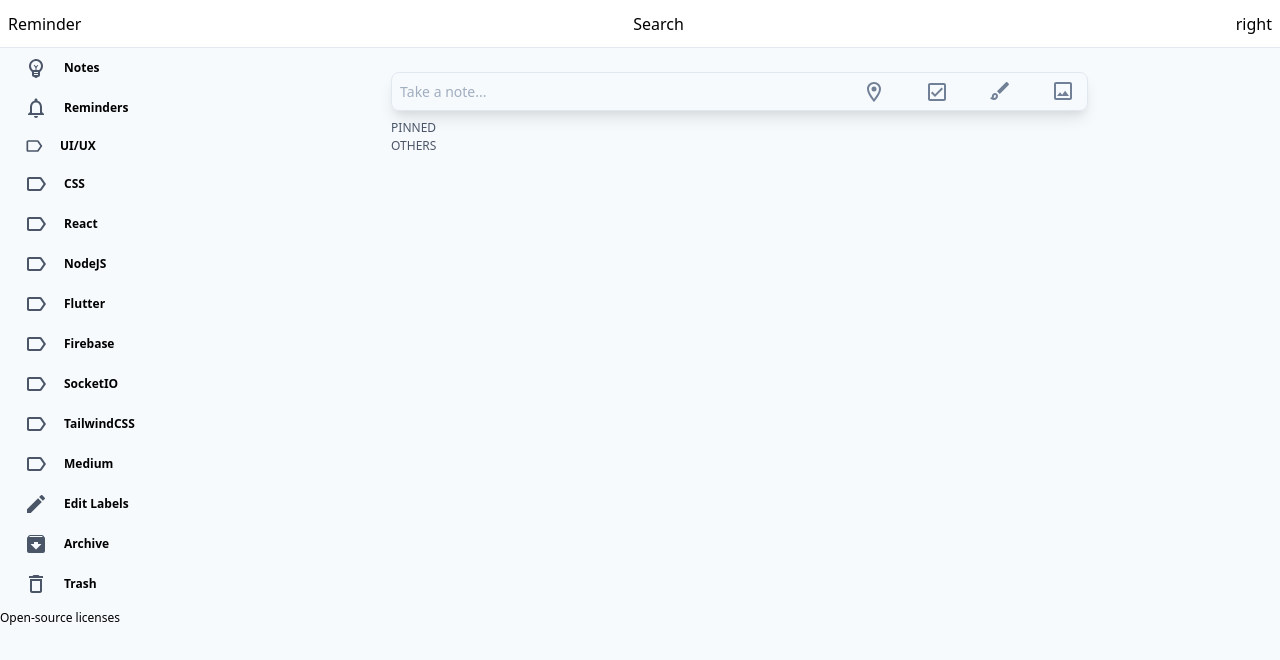
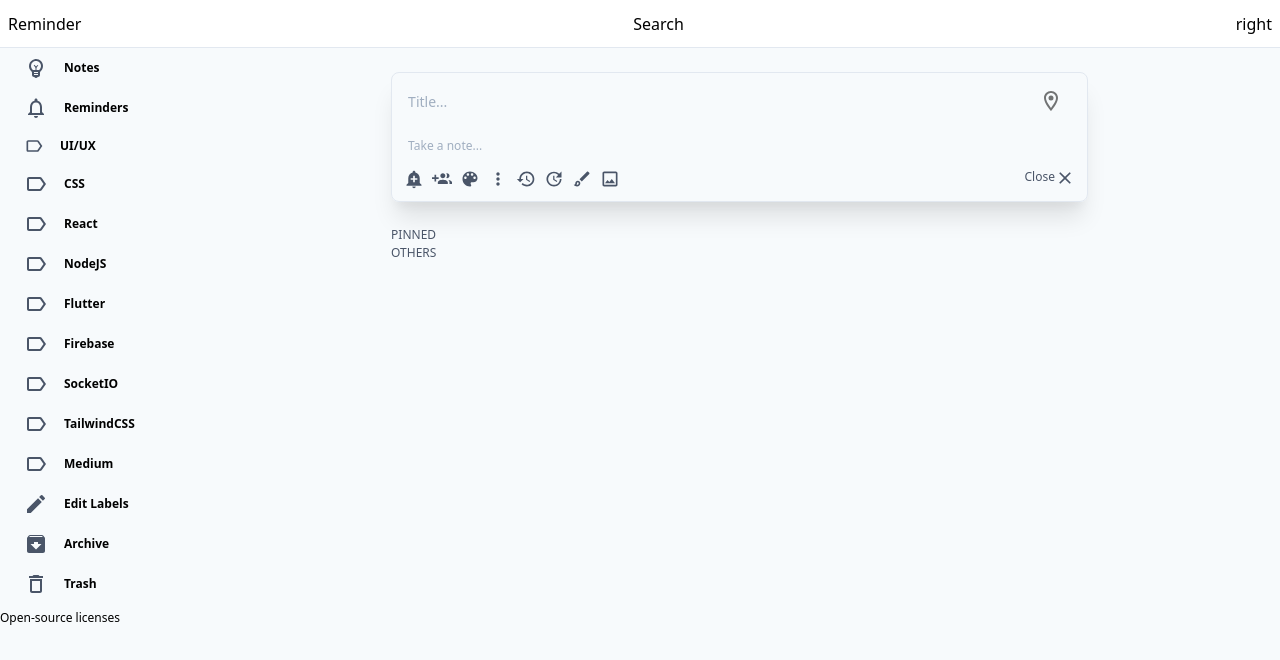
Before and after one commit to Bijayadhs/google-keeper, a React (Create React App) app: page / in a window 1280 px wide. Shown: the top 660 px of the page. Built offline with nearby package versions, Linux system fonts and the light colour scheme.

Commit message:
large take node with title input and other icon

```diff
--- a/src/components/MainNotes.js
+++ b/src/components/MainNotes.js
@@ -13,9 +13,9 @@ function MainNotes() {
 
     return (
     // <StateContext.Provider value={{card: state.card, dispatch}}>
-            <div className="h-screen overflow-y-auto w-full px-48  py-4 flex flex-col  items-end">
+            <div className="h-screen overflow-y-scroll w-full px-48  py-4 flex flex-col  items-end">
                 <TakeNote note={note} setNote={setNote} />
-                <div className="w-full">
+                <div className="w-full py-4">
                     <PinnedNote note={note} />
                     <OthersNote note={note} />
                 </div>
--- a/src/components/TakeNote.js
+++ b/src/components/TakeNote.js
@@ -1,15 +1,23 @@
 import React,{useState} from 'react';
 // import StateContext from '../context/stateContext'
-
+import { IconButton } from '@material-ui/core';
 import BrushOutlinedIcon from '@material-ui/icons/BrushOutlined';
-import CheckBoxOutlinedIcon from '@material-ui/icons/CheckBoxOutlined';
-import CheckBoxIcon from '@material-ui/icons/CheckBox';
+// import CheckBoxOutlinedIcon from '@material-ui/icons/CheckBoxOutlined';
+// import CheckBoxIcon from '@material-ui/icons/CheckBox';
 import ImageOutlinedIcon from '@material-ui/icons/ImageOutlined';
 import RoomOutlinedIcon from '@material-ui/icons/RoomOutlined';
 import RoomIcon from '@material-ui/icons/Room';
+import AddAlertIcon from '@material-ui/icons/AddAlert';
+import GroupAddIcon from '@material-ui/icons/GroupAdd';
+import ColorLensIcon from '@material-ui/icons/ColorLens';
+import MoreVertIcon from '@material-ui/icons/MoreVert';
+import HistoryIcon from '@material-ui/icons/History';
+import UpdateIcon from '@material-ui/icons/Update';
+import CloseIcon from '@material-ui/icons/Close';
 
 
 function TakeNote({note,setNote}) {
+    const [title,setTitle]=useState('')
     const [content,setContent]=useState('')
     const [pinned,setPinned]=useState(false)
     const [select,setSelect]=useState(false)
@@ -18,9 +26,13 @@ function TakeNote({note,setNote}) {
 
     function handleSubmit(e){
         e.preventDefault();
+
+        console.log(e.target.name)
+        setTitle(e.target.value)
         setContent(e.target.value)
         setNote(note=>([...note,{
             id:Date.now(),
+            title: title,
             content:content,
             isPinned:pinned,
             isSelect:select,
@@ -28,6 +40,7 @@ function TakeNote({note,setNote}) {
             color:'pink'
         }]))
         setContent('');
+        setTitle('');
         setPinned(false)
         setSelect(false)
     }
@@ -35,22 +48,31 @@ function TakeNote({note,setNote}) {
 
 
     return (
-        <div className="text-sm font-bold border rounded-lg my-2 p-1 w-full  shadow-lg cursor-pointer ">
-            <form className="flex justify-between items-center" onSubmit={handleSubmit}>
-                <input className="p-1 flex-1 bg-gray-100 focus:outline-none" type="text"  value={content} onChange={e=>setContent(e.target.value)} placeholder="Take a note..."/>
+        <div className="text-sm font-semibold border rounded-lg my-2 p-1 w-full  shadow-xl cursor-pointer ">
+            <form className="px-2 space-y-2 flex flex-col justify-between" onSubmit={handleSubmit}>
+                <div className="top flex justify-between items-center">
+                    <input className=" p-1 flex-1 bg-gray-100 focus:outline-none" type="text" name='title'  value={title} onChange={e=>setTitle(e.target.value)} placeholder="Title..."/>
 
-                <div className="px-2 w-1/3 text-gray-600 flex justify-between">
+                        <IconButton  type="button" onClick={()=>setPinned((prev)=>!prev)}>{pinned?<RoomIcon />:<RoomOutlinedIcon />}</IconButton>
 
-                    <button type="button" onClick={()=>setPinned((prev)=>!prev)}>
-                        {pinned?<RoomIcon />:<RoomOutlinedIcon />}
-                    </button>
-                    <button type="button" onClick={()=>setSelect((prev)=>!prev)}>
-                         {select?<CheckBoxIcon/>:<CheckBoxOutlinedIcon/>}
-                         </button>
-                    <BrushOutlinedIcon/>
-                    <ImageOutlinedIcon/>
+                </div>
+                <input className="p-1 text-xs placeholder-gray-500 flex-1 bg-gray-100 focus:outline-none" type="text" name='content'  value={content} onChange={e=>setContent(e.target.value)} placeholder="Take a note..."/>
+                <div className="bottom w-full pb-2 flex justify-between items-center text-gray-700 font-bold">
+                        <div className="space-x-2"><AddAlertIcon fontSize="small" />
+                        <GroupAddIcon fontSize="small"/>
+                        <ColorLensIcon fontSize="small"/>
+                        <MoreVertIcon fontSize="small"/>
+                        <HistoryIcon fontSize="small"/>
+                        <UpdateIcon fontSize="small"/>
+                        <BrushOutlinedIcon fontSize="small"/>
+                        <button onSubmit={handleSubmit}><ImageOutlinedIcon fontSize="small"/></button>
+                        </div>
+                        <div className="font-normal text-xs">Close<CloseIcon fontSize="small" className="flex-1 self-end"/></div>
+                </div>
 
-            </div>
+            {/* <button type="button" onClick={()=>setSelect((prev)=>!prev)}>
+                 {select?<CheckBoxIcon/>:<CheckBoxOutlinedIcon/>}
+                 </button> */}
             </form>
         </div>
     )
--- a/tailwind.config.js
+++ b/tailwind.config.js
@@ -1,6 +1,9 @@
 module.exports = {
   purge: [],
   theme: {
+    boxShadow: {
+      'over': '0 1px 2px 0 rgba(60,64,67,0.302), 0 2px 6px 2px rgba(60,64,67,0.149)'
+    },
     extend: {},
   },
   variants: {},
```
